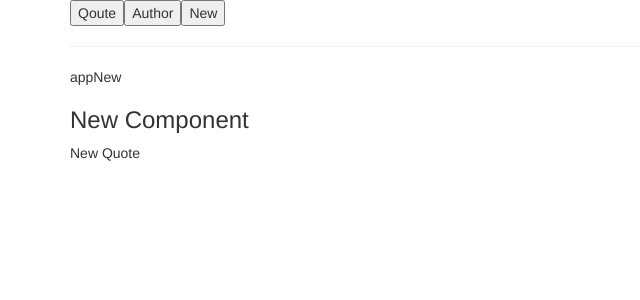
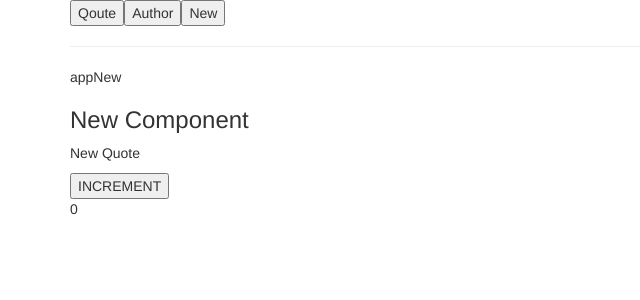
Before and after one commit to smarigowda/vuejs-cli-udemy, a Vue app: page / in a window 1280 px wide. Both pictures are taken after a click on the button "New". Shown: the top 300 px of the page, without its empty margins (0-640 px from the left). Built offline with nearby package versions, Linux system fonts and the light colour scheme.

Commit message:
dynamic component, destroyed lifecycle method

```diff
--- a/src/components/New.vue
+++ b/src/components/New.vue
@@ -2,11 +2,21 @@
   <div>
     <h3>New Component</h3>
     <p>New Quote</p>
+    <button @click="counter++">INCREMENT</button>
+    <p>{{ counter }}</p>
   </div>
 </template>
 
 <script>
 export default {
+  data: function() {
+    return {
+      counter: 0
+    }
+  },
+  destroyed() {
+    console.log('New Component: Destroyed !')
+  }
 }
 </script>
 
```
